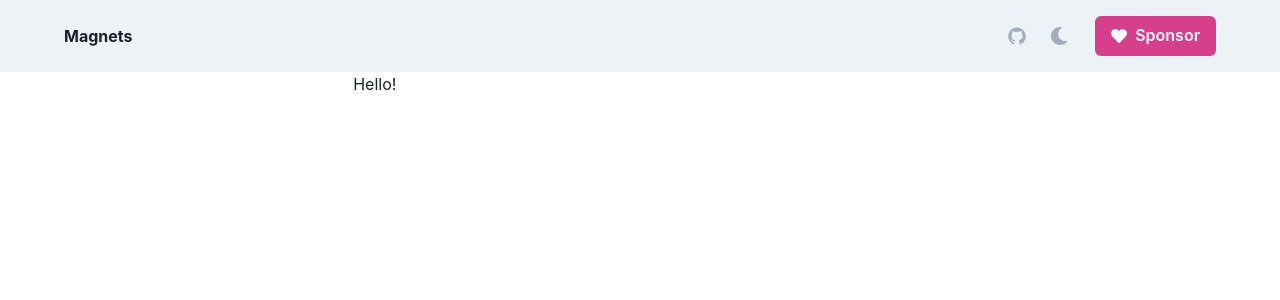
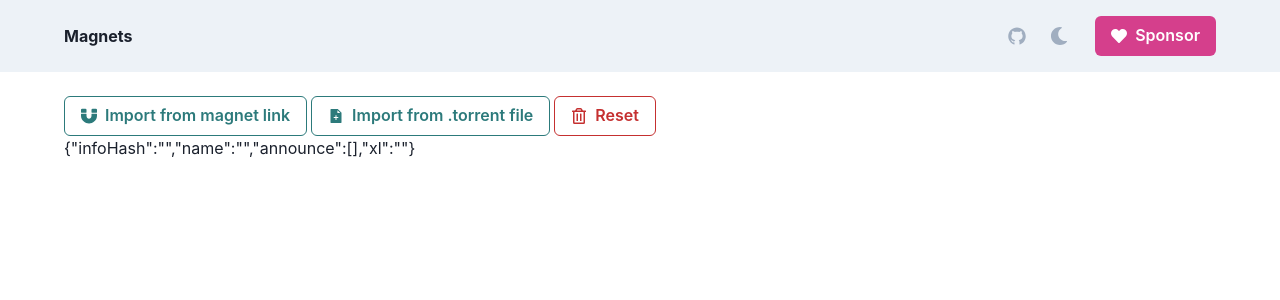
Before and after one commit to 4ndv/magnets, a Next.js app: page / in a window 1280 px wide. Shown: the top 300 px of the page. Built offline with nearby package versions, Linux system fonts and the light colour scheme.

Commit message:
feat: import from magnet/.torrent file

```diff
--- /dev/null
+++ b/components/dropzone/index.js
@@ -0,0 +1,41 @@
+/* eslint-disable react/jsx-props-no-spreading */
+import { useCallback } from 'react';
+import { useDropzone } from 'react-dropzone';
+import { Center, useColorModeValue, Icon } from '@chakra-ui/react';
+import { AiFillFileAdd } from 'react-icons/ai';
+
+export default function Dropzone({ onFileAccepted }) {
+  const onDrop = useCallback((acceptedFiles) => {
+    onFileAccepted(acceptedFiles[0]);
+  }, [onFileAccepted]);
+
+  const { getRootProps, getInputProps, isDragActive } = useDropzone({
+    onDrop, accept: '.torrent', maxFiles: 1, multiple: false,
+  });
+
+  const dropText = isDragActive ? 'Drop the files here ...' : 'Drag \'n\' drop .torrent file here, or click to select files';
+
+  const activeBg = useColorModeValue('gray.100', 'gray.600');
+  const borderColor = useColorModeValue(
+    isDragActive ? 'teal.300' : 'gray.300',
+    isDragActive ? 'teal.500' : 'gray.500',
+  );
+
+  return (
+    <Center
+      p={10}
+      cursor="pointer"
+      bg={isDragActive ? activeBg : 'transparent'}
+      _hover={{ bg: activeBg }}
+      transition="background-color 0.2s ease"
+      borderRadius={4}
+      border="3px dashed"
+      borderColor={borderColor}
+      {...getRootProps()}
+    >
+      <input {...getInputProps()} />
+      <Icon as={AiFillFileAdd} mr={2} />
+      <p>{dropText}</p>
+    </Center>
+  );
+}
--- /dev/null
+++ b/components/editor/Editor.js
@@ -0,0 +1,35 @@
+import { Button, Stack } from '@chakra-ui/react';
+import { FaRegTrashAlt } from 'react-icons/fa';
+import create from 'zustand';
+import ImportMagnetModal from './ImportMagnetModal';
+import ImportTorrentFileModal from './ImportTorrentFileModal';
+
+const initialState = {
+  infoHash: '',
+  name: '',
+  announce: [],
+  xl: '',
+};
+
+const useStore = create((set) => ({
+  ...initialState,
+  clear: () => set(initialState),
+  replace: (value) => set({ ...initialState, ...value }),
+}));
+
+export default function Editor() {
+  const replace = useStore((state) => state.replace);
+
+  return (
+    <form>
+      <Stack direction="row" spacing={1}>
+        <ImportMagnetModal replaceEditorState={replace} />
+        <ImportTorrentFileModal replaceEditorState={replace} />
+        <Button leftIcon={<FaRegTrashAlt />} colorScheme="red" variant="outline" onClick={useStore((state) => state.clear)}>
+          Reset
+        </Button>
+      </Stack>
+      {JSON.stringify(useStore((state) => state))}
+    </form>
+  );
+}
--- /dev/null
+++ b/components/editor/ImportMagnetModal.js
@@ -0,0 +1,87 @@
+import {
+  useDisclosure, Button, Modal, ModalContent, ModalOverlay, ModalHeader,
+  ModalCloseButton, ModalBody, ModalFooter, Textarea,
+} from '@chakra-ui/react';
+import { FaMagnet } from 'react-icons/fa';
+import create from 'zustand';
+import { parse } from '@/lib/parser';
+
+const initialState = {
+  link: '',
+  valid: true,
+};
+
+const useStore = create((set) => ({
+  ...initialState,
+  changeLink: ({ target: { value: link } }) => {
+    set({ link, valid: true });
+  },
+  parseAndValidate: (magnet) => {
+    try {
+      const data = parse(magnet);
+
+      set({ valid: true });
+
+      return data;
+    } catch (_) {
+      set({ valid: false });
+
+      return false;
+    }
+  },
+  reset: () => {
+    set(initialState);
+  },
+}));
+
+export default function ImportMagnetModal({ replaceEditorState }) {
+  const valid = useStore((state) => state.valid);
+  const parseAndValidate = useStore((state) => state.parseAndValidate);
+  const link = useStore((state) => state.link);
+  const changeLink = useStore((state) => state.changeLink);
+  const reset = useStore((state) => state.reset);
+
+  const { isOpen, onOpen, onClose } = useDisclosure({
+    onOpen: () => reset(),
+  });
+
+  const importLink = () => {
+    const data = parseAndValidate(link);
+
+    if (data) {
+      replaceEditorState(data);
+      onClose();
+    }
+  };
+
+  return (
+    <>
+      <Button leftIcon={<FaMagnet />} colorScheme="teal" variant="outline" onClick={onOpen}>
+        Import from magnet link
+      </Button>
+
+      <Modal isOpen={isOpen} onClose={onClose} size="xl">
+        <ModalOverlay />
+        <ModalContent>
+          <ModalHeader>Import from magnet link</ModalHeader>
+          <ModalCloseButton />
+          <ModalBody>
+            <Textarea
+              placeholder="magnet:?xt=urn:btih:WJWICNR2YGRDM5STQWTQFLWBA6SJLANV&dn=example&xl=3071934464&tr=https%3A%2F%2Fexample.com%2Fannounce"
+              value={link}
+              onChange={changeLink}
+              isInvalid={!valid}
+              rows={10}
+            />
+          </ModalBody>
+          <ModalFooter>
+            <Button colorScheme="red" mr={3} onClick={onClose}>
+              Cancel
+            </Button>
+            <Button colorScheme="teal" variant="solid" onClick={() => importLink()}>Import</Button>
+          </ModalFooter>
+        </ModalContent>
+      </Modal>
+    </>
+  );
+}
--- /dev/null
+++ b/components/editor/ImportTorrentFileModal.js
@@ -0,0 +1,87 @@
+import {
+  useDisclosure, Button, Modal, ModalContent, ModalOverlay, ModalHeader,
+  ModalCloseButton, ModalBody, ModalFooter,
+  Alert, AlertIcon, AlertTitle, AlertDescription,
+} from '@chakra-ui/react';
+import { AiFillFileAdd } from 'react-icons/ai';
+import create from 'zustand';
+import { parse, readFile } from '@/lib/parser';
+import Dropzone from '@/components/dropzone';
+
+const useStore = create((set) => ({
+  valid: true,
+  parseAndValidate: async (file) => {
+    const buffer = await readFile(file);
+
+    try {
+      const data = parse(buffer);
+
+      set({ valid: true });
+
+      return data;
+    } catch (_) {
+      set({ valid: false });
+
+      return false;
+    }
+  },
+  reset: () => {
+    set({ valid: true });
+  },
+}));
+
+export default function ImportTorrentFileModal({ replaceEditorState }) {
+  const valid = useStore((state) => state.valid);
+  const parseAndValidate = useStore((state) => state.parseAndValidate);
+  const reset = useStore((state) => state.reset);
+
+  const { isOpen, onOpen, onClose } = useDisclosure({
+    onOpen: () => reset(),
+  });
+
+  const importFile = async (file) => {
+    const data = await parseAndValidate(file);
+
+    if (data) {
+      replaceEditorState(data);
+      onClose();
+    }
+  };
+
+  let invalidAlert = null;
+
+  if (!valid) {
+    invalidAlert = (
+      <Alert status="error" borderRadius={4} mt={5}>
+        <AlertIcon />
+        <AlertTitle mr={2}>Invalid file</AlertTitle>
+        <AlertDescription>Choose another .torrent file</AlertDescription>
+      </Alert>
+    );
+  }
+
+  return (
+    <>
+      <Button leftIcon={<AiFillFileAdd />} colorScheme="teal" variant="outline" onClick={onOpen}>
+        Import from .torrent file
+      </Button>
+
+      <Modal isOpen={isOpen} onClose={onClose} size="xl">
+        <ModalOverlay />
+        <ModalContent>
+          <ModalHeader>Import from .torrent file</ModalHeader>
+          <ModalCloseButton />
+          <ModalBody>
+            <Dropzone onFileAccepted={importFile} />
+            {invalidAlert}
+          </ModalBody>
+          <ModalFooter>
+            <Button colorScheme="red" onClick={onClose}>
+              Cancel
+            </Button>
+          </ModalFooter>
+        </ModalContent>
+      </Modal>
+    </>
+  );
+}
--- /dev/null
+++ b/components/editor/index.js
@@ -0,0 +1 @@
+export { default } from './Editor';
--- a/jsconfig.json
+++ b/jsconfig.json
@@ -4,6 +4,9 @@
     "paths": {
       "@/components/*": [
         "components/*"
+      ],
+      "@/lib/*": [
+        "lib/*"
       ]
     }
   }
--- /dev/null
+++ b/lib/parser.js
@@ -0,0 +1,29 @@
+import parseTorrent from 'parse-torrent';
+import pick from 'lodash/pick';
+import { Buffer } from 'buffer/';
+
+const allowedFields = [
+  'infoHash',
+  'name',
+  'announce',
+  'xl',
+];
+
+export function readFile(file) {
+  return new Promise((resolve, reject) => {
+    const reader = new global.FileReader();
+    reader.onload = () => resolve(Buffer.from(reader.result));
+    reader.onerrror = reject;
+    reader.readAsArrayBuffer(file);
+  });
+}
+
+export function parse(magnet) {
+  const parsed = parseTorrent(magnet);
+
+  return pick(parsed, allowedFields);
+}
+
+export function isValidInfoHash(str) {
+  return /^[0-9a-fA-F]{40}$/i.test(str);
+}
--- a/pages/index.js
+++ b/pages/index.js
@@ -1,6 +1,7 @@
 import Head from 'next/head';
-import { Container } from '@chakra-ui/react';
+import { Box } from '@chakra-ui/react';
 import Header from '@/components/header';
+import Editor from '@/components/editor';
 
 export default function Home() {
   return (
@@ -11,9 +12,9 @@ export default function Home() {
         <meta name="description" content="Magnets is a visual magnet link generator, editor and parser. Convert torrent files to magnets and vice versa, edit and import trackers, and much more" />
         <link rel="icon" href="/favicon.ico" />
       </Head>
-      <Container>
-        <div>Hello!</div>
-      </Container>
+      <Box mx="auto" p="6" maxW="1200px">
+        <Editor />
+      </Box>
     </>
   );
 }
```
Also changed, not shown: package.json (+6 -1 lines), 1 other file (tests, documents, lock files or other folders).
